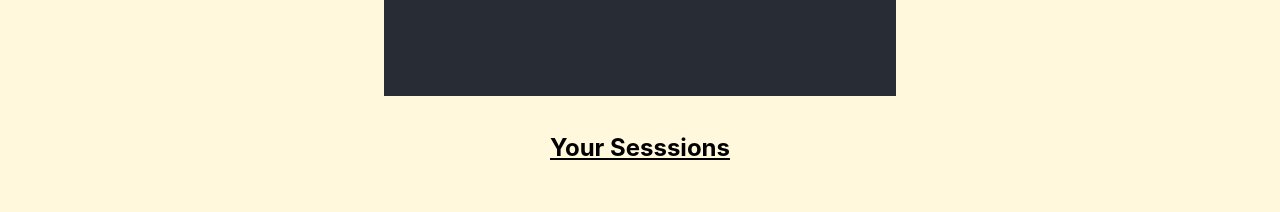
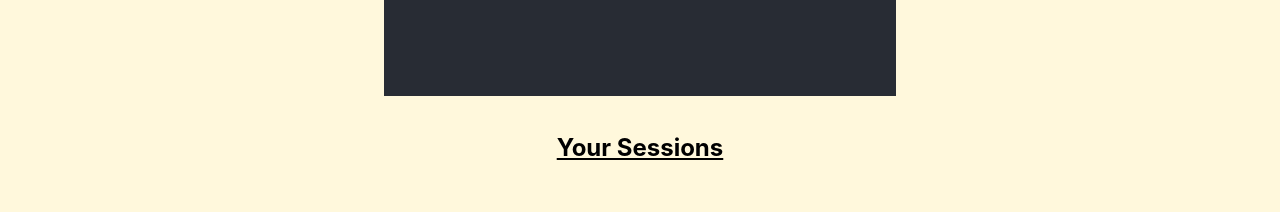
Before and after one commit to Beckster6211/Portfolio, a React (Create React App) app: page /PlusMentor in a window 1280 px wide. Shown: the part 5100-5312 px from the top of the page. Built offline with nearby package versions, Linux system fonts and the light colour scheme.

Commit message:
spelling mistake

```diff
--- a/src/components/plusMentor/plusMentor.js
+++ b/src/components/plusMentor/plusMentor.js
@@ -140,7 +140,7 @@ function PlusMentor() {
         alt="plusMento Talking Points Page"
         title="plusMentor Talking Points Page"
       />
-      <p className="plusMentorPage">Your Sesssions</p>
+      <p className="plusMentorPage">Your Sessions</p>
       <p className="plusMentorText">
         The your sessions page is designed to help track what you discuss and
         when like a journal. The page has some fillable input fields on it as
```
Also changed, not shown: 1 other file (tests, documents, lock files or other folders).
